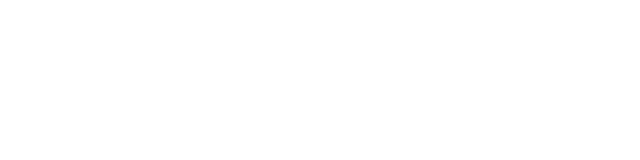
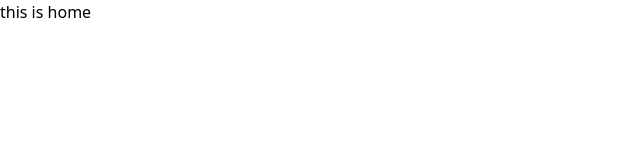
Before and after one commit to md-maruf-billa/Assignment-9-client, a Next.js app: page / in a window 1280 px wide. Shown: the top 160 px of the page, without its empty margins (0-640 px from the left). Built offline with nearby package versions, Linux system fonts and the light colour scheme.

Commit message:
added layout file

```diff
--- /dev/null
+++ b/src/app/(WithCommonLayout)/layout.tsx
@@ -0,0 +1,11 @@
+export default function RootLayout({
+  children,
+}: Readonly<{
+  children: React.ReactNode;
+}>) {
+  return (
+    <>
+      <main className="min-h-screen">{children}</main>
+    </>
+  );
+}
--- a/src/app/page.tsx
+++ b/src/app/(WithCommonLayout)/page.tsx
@@ -1,7 +1,11 @@
 import React from "react";
 
 const HomePage = () => {
-  return <div></div>;
+  return (
+    <div>
+      <h1>this is home</h1>
+    </div>
+  );
 };
 
 export default HomePage;
--- /dev/null
+++ b/src/app/(WithDashboardLayout)/layout.tsx
@@ -0,0 +1,7 @@
+export default function RootLayout({
+  children,
+}: Readonly<{
+  children: React.ReactNode;
+}>) {
+  return <html lang="en">{children}</html>;
+}
--- /dev/null
+++ b/src/app/login/page.tsx
@@ -0,0 +1,11 @@
+import React from "react";
+
+function Login() {
+  return (
+    <>
+      <h1>This is Login</h1>
+    </>
+  );
+}
+
+export default Login;
--- /dev/null
+++ b/src/app/register/page.tsx
@@ -0,0 +1,9 @@
+const Register = () => {
+  return (
+    <>
+      <h1>This is Register form</h1>
+    </>
+  );
+};
+
+export default Register;
```
